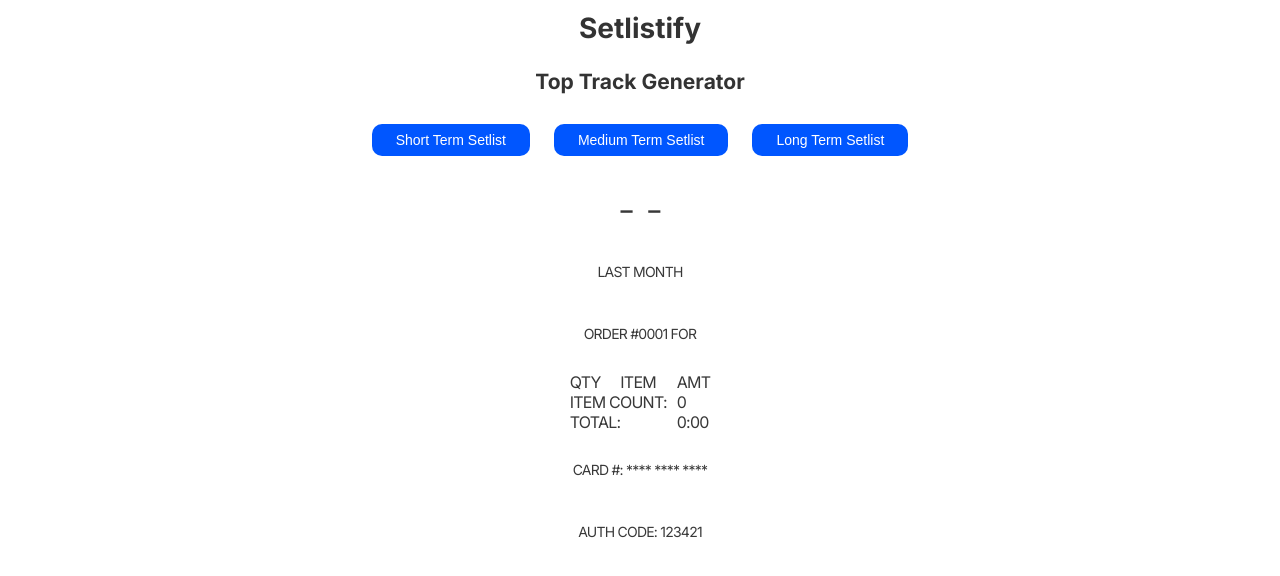
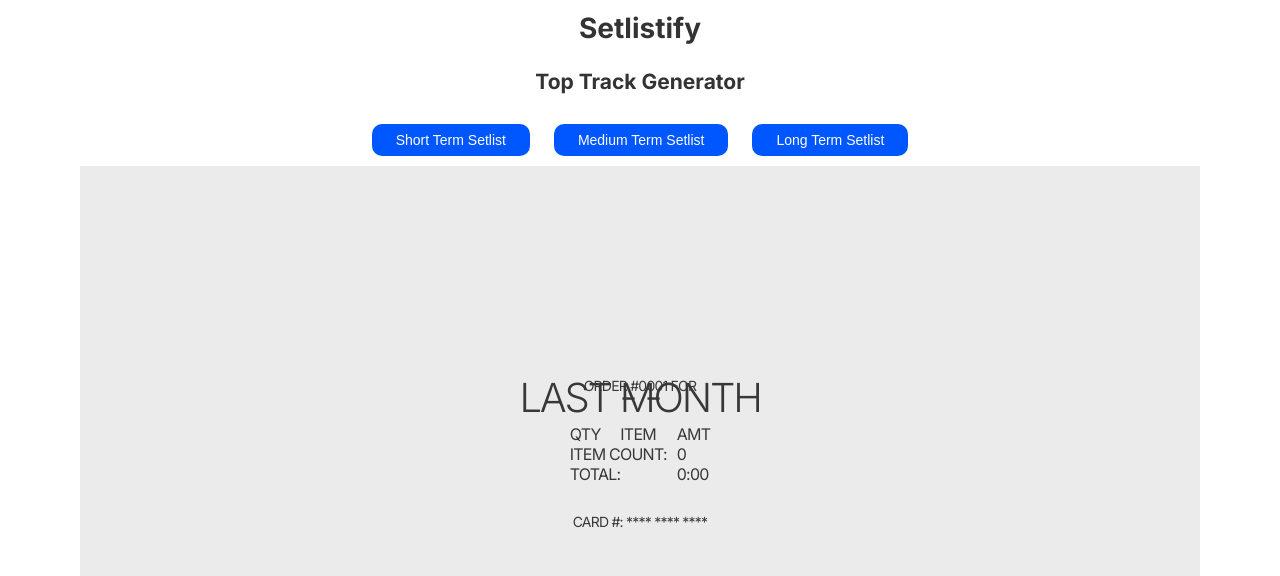
Before and after one commit to v4leeria/Setlistify, a Flask app: template templates/setlist.html in a window 1280 px wide, after a click on "Short Term Setlist". Shown: the top 576 px of the page. Run offline with Flask 3, Linux system fonts and the light colour scheme; the template is opened without the code that fills it, so the values that code supplies are empty; some libraries are stand-ins or nearby versions.

Commit message:
Cambios style.css del container setlist

```diff
--- a/static/style.css
+++ b/static/style.css
@@ -33,14 +33,31 @@
     padding: 20px;
     line-height: 48px;
     letter-spacing: -0.055em;
+    background-color: #d6d6d6;
 }
 
-.data {
-  width: 720px;
-  height: 48px;
+div .data {
+  position: relative;
+  display: flex;
+  justify-content: center;
+  align-items: center;
+  top: 187px;
   font-weight: 300;
   font-size: 40px;
+  line-height: 48px;
+  letter-spacing: -0.055em;
+}
 
+div .period {
+  position: relative;
+  display:flex;
+  justify-content: center;
+  align-items: center;
+  top: 100px;
+  font-weight: 300;
+  font-size: 40px;
+  line-height: 48px;
+  letter-spacing: -0.055em;
 }
 
 td {
```
Also changed, not shown: readme.md, 1 other file.
